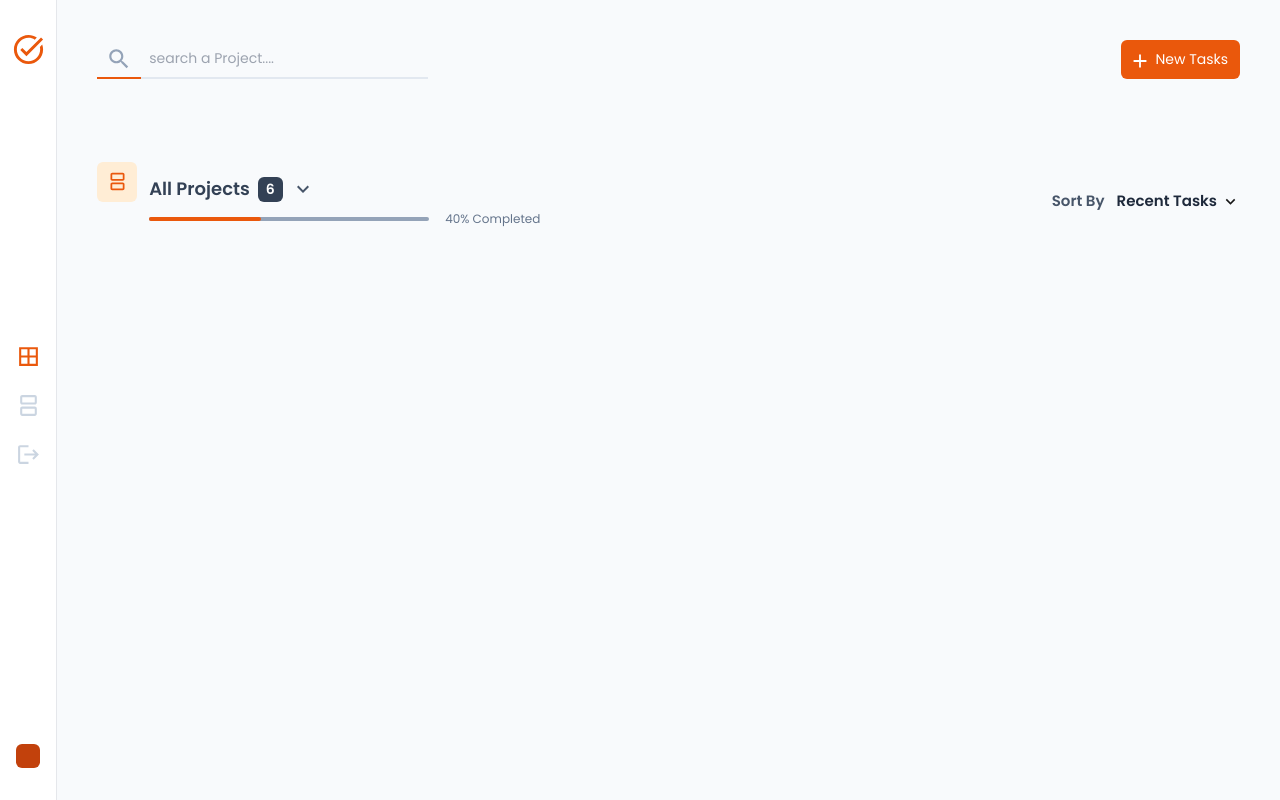
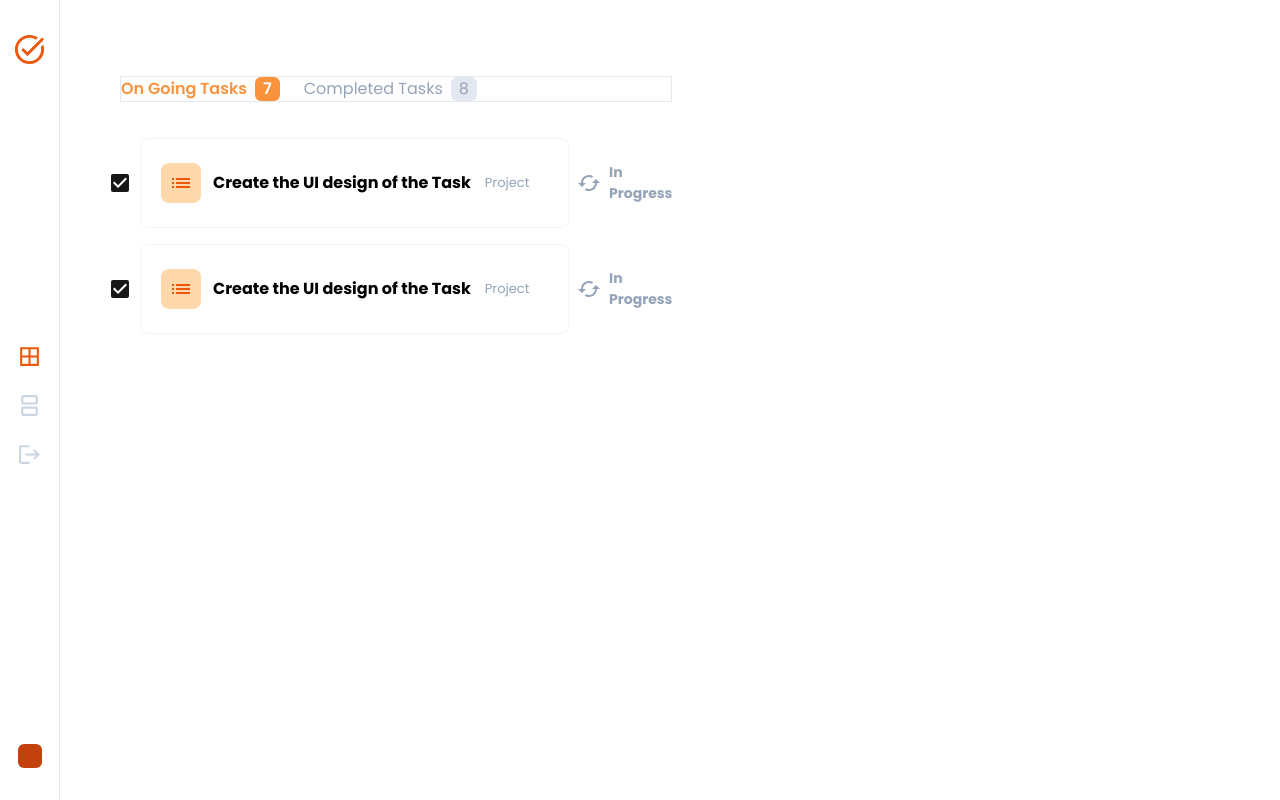
Before and after one commit to RdhYuGaan/ManageMate, a Next.js app: page / in a window 1280 px wide. Built offline with nearby package versions, Linux system fonts and the light colour scheme.

Commit message:
create status function

```diff
--- a/app/Pages/AllTasks/Components/TasksList.tsx
+++ b/app/Pages/AllTasks/Components/TasksList.tsx
@@ -1,63 +1,72 @@
 import { CheckBox } from '@mui/icons-material';
-import React from 'react'
-import ListIcon from '@mui/icons-material/List'
-function TasksList () {
+import React from 'react';
+import ListIcon from '@mui/icons-material/List';
+import CachedIcon from '@mui/icons-material/Cached';
+
+function TasksList() {
   return (
-    <div className='ml-12 mt-11 flex-col flex gap-4'>
-        <Tabs />
-        <div className='flec- flex-col gap-4'>
-            {/* <SingleTask />
-            <SingleTask /> */}
-
-        </div>
+    <div className="ml-12 mt-11 flex-col  bg-white flex gap-4">
+      <Tabs />
+      <div className="flex flex-col gap-4"> {/* Corrected class name 'flec-' to 'flex' */}
+        <SingleTask />
+        <SingleTask />
+      </div>
     </div>
   );
 }
 
 export default TasksList;
 
-
-function Tabs(){
+function Tabs() {
   return (
-    <div className='flex items-center mt-8 ml-3 gap-6 mb-5 border'>
-      <div className='flex gap-2 bg-orange-400  font-semibold'>
+    <div className="flex items-center mt-8 ml-3 gap-6 mb-5 border">
+      <div className="flex gap-2 text-orange-400 font-semibold">
         <span>On Going Tasks</span>
-        <span className='px-2 bg-orange-400 text-white rounded-md'>7</span>
-
+        <span className="px-2 bg-orange-400 text-white rounded-md">7</span>
       </div>
-      <div className='text-slate-400 flex gap-2 items-center'>
+      <div className="text-slate-400 flex gap-2 items-center">
         <span>Completed Tasks</span>
-        <span className='rounded-md bg-slate-200 px-2'>8</span>
+        <span className="rounded-md bg-slate-200 px-2">8</span>
       </div>
     </div>
-
-  )
+  );
 }
 
-function SingleTask(){
+function SingleTask() {
   return (
-    <div className='flex gap-2 items-center'>
+    <div className="flex gap-2 items-center">
       <CheckBox />
-      <div className='w-full bg-white rounded-lg border border-slate-100 flex
-       gap-3 items center justify-between p-5 py-6 '>
-        <div className='flex gap-3 items-center'>
+      <div className="w-full bg-white rounded-lg border border-slate-100 flex gap-3 items-center justify-between p-5 py-6">
+        <div className="flex gap-3 items-center">
           <div>
-            <div className='bg-orange-200 rounded-lg p-2 flex items-center justify-between'>
+            {/* wallet icon */}
+            <div className="bg-orange-200 rounded-lg p-2 flex items-center justify-center">
               <ListIcon className="text-orange-600" />
             </div>
           </div>
-          <span className='font-bold hover:text-orange-600 cursor-pointer'>
-          create the UI design of the Task
-          </span>
-          <div className=' flex'>
-            <span className='text-slate-400 text-[13px] p-[2px]'>
+          {/* walllet name */}
+          <div className="flex flex-col">
+            <span className="font-bold text-black hover:text-orange-600 cursor-pointer">
+              Create the UI design of the Task
+            </span>
+          </div>
+          <div className="flex">
+            <span className="text-slate-400 text-[13px] p-[2px]">
               Project
             </span>
-
           </div>
         </div>
+      </div>
 
+      {/* status */}
+
+      <div className='flex-gap-36 font-bold items-center'>
+        <div className='flex gap-2 items-center'>
+          <CachedIcon className="text-[24px] text-slate-400" />
+          <span className='text-[14px] text-slate-400'>In Progress </span>
+        </div>
       </div>
+
     </div>
-  )
+  );
 }
--- a/app/components/Slidebar.jsx
+++ b/app/components/Slidebar.jsx
@@ -20,7 +20,7 @@ function SlideBar() {
             <div className=" flex items-center flex-col gap-6 justify-center rounded-md">
                 <BorderAllIcon
                     sx={{ fontSize: "25px" }}
-                    className="font-bold text-orange-600"
+                    className="font-bold cursor-pointer text-orange-600"
                 />
                 <SplitscreenIcon
                     sx={{ fontSize: "25px" }}
--- a/app/page.tsx
+++ b/app/page.tsx
@@ -3,13 +3,14 @@ import SlideBar from "./components/Slidebar";
 import AllProjects from "./Pages/AllProjects/Components/AllProjects";
 import AllProjectsSection from "./Pages/AllProjects/Components/AllProjectsSection";
 import AllTasks from "./Pages/AllTasks/Components/AllTasks";
+import TasksList from "./Pages/AllTasks/Components/TasksList";
 
 export default function Home() {
   return (
     <div className="flex w-full h-screen poppins ">
       <SlideBar />
-       {/* <AllProjects />  */}
-       <AllTasks />
+      {/* <AllProjects />   */}
+      <TasksList />
 
     </div>
   );
```
